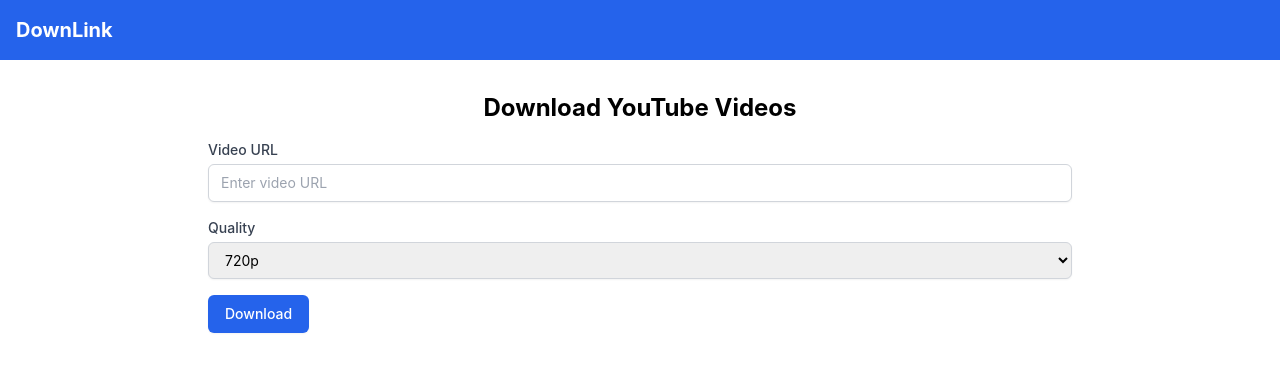
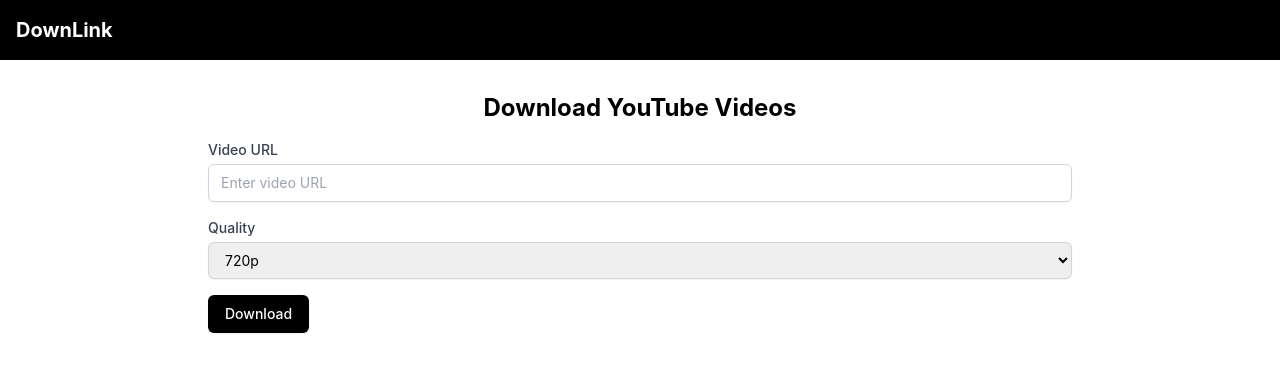
Before and after one commit to arkorty/DownLink, a React (Create React App) app in the folder frontend/: page / in a window 1280 px wide. Shown: the top 372 px of the page. Built offline with nearby package versions, Linux system fonts and the light colour scheme.

Commit message:
You'll know the difference

```diff
--- a/frontend/src/components/DownloadForm.js
+++ b/frontend/src/components/DownloadForm.js
@@ -77,7 +77,7 @@
         <div>
           <button
             type="submit"
-            className="inline-flex items-center px-4 py-2 border border-transparent text-sm font-medium rounded-md shadow-sm text-white bg-blue-600 hover:bg-blue-700 focus:outline-none focus:ring-2 focus:ring-offset-2 focus:ring-blue-500"
+            className="inline-flex items-center px-4 py-2 border border-transparent text-sm font-medium rounded-md shadow-sm text-white bg-black hover:bg-gray-700 hover:fg-black focus:outline-none focus:ring-2 focus:ring-offset-2 focus:ring-blue-500"
           >
             Download
           </button>
--- a/frontend/src/components/Header.js
+++ b/frontend/src/components/Header.js
@@ -2,7 +2,7 @@
 
 const Header = () => {
   return (
-    <header className="bg-blue-600 text-white p-4">
+    <header className="bg-black text-white p-4">
       <h1 className="text-xl font-bold">DownLink</h1>
     </header>
   );
```
